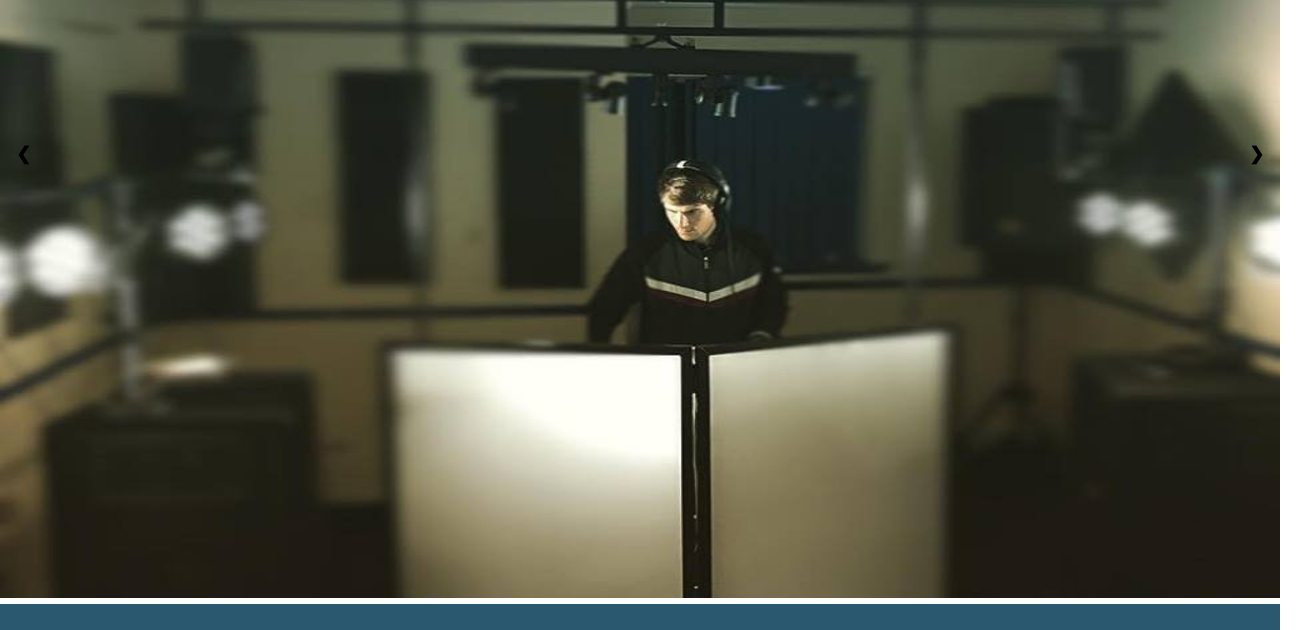
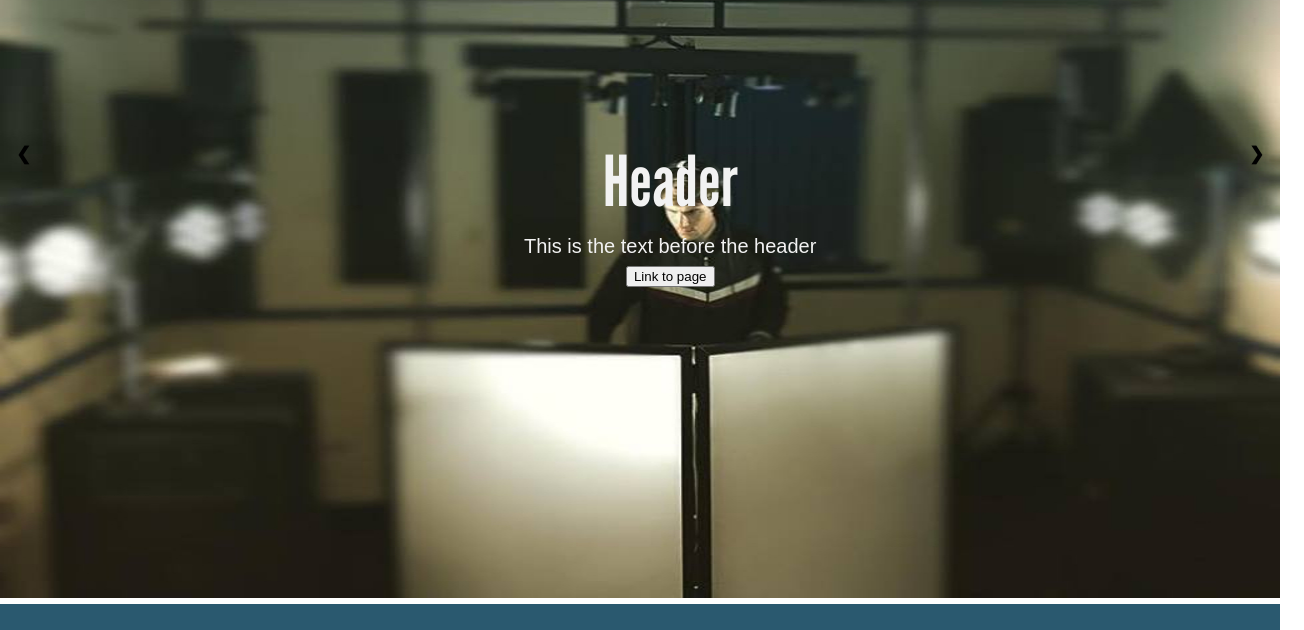
Before and after one commit to TagueFerguson/rhythm-rooms, a plain HTML site: page index.html in a window 1280 px wide. Shown: the part 170-800 px from the top of the page, 1304 px wide, since content can reach past the window. Drawn offline with nearby package versions, Linux system fonts and the light colour scheme.

Commit message:
Sit text box in the middle of the image

```diff
--- a/css/stylesheet.css
+++ b/css/stylesheet.css
@@ -202,7 +202,6 @@ div div img {
 	display: none;
 }
 .slides img {
-	width: 1366px;
 	height: 768px;
 }
 /* Arrow buttons */
@@ -227,16 +226,19 @@ div div img {
 }
 
 /* text */
-.slides p, .slides h2{
+.text {
 	color: #f2f2f2;
 	font-size: 20px;
 	padding: 8px 12px;
 	position: absolute;
-	bottom: 8px;
-	width: 100%;
+	top: 30%;
+	left: 40%;
 	text-align: center;
 }
-
+.text h2 {
+	font-size: 70px;
+	font-family: "League Gothic"
+}
 /**************************************
 FOOTER
 **************************************/
--- a/index.html
+++ b/index.html
@@ -51,18 +51,29 @@
     <div class="slideshow-wrapper">
       <div class="slides">
         <img src="images/dj.jpg" />
-        <p>Information on images and on link</p>
-        <h2>We run Events</h2>
+        <div class="text">
+          <h2>Header</h2>
+          <p>This is the text before the header</p>
+          <button>Link to page</button>
+        </div>
       </div>
       <div class="slides">
         <img src="images/remote_life.jpg" />
-        <p>Information on images and on link</p>
-        <h2>We run Events</h2>
+        <div class="text">
+          <h2>Header</h2>
+          <p>This is the text before the header</p>
+          <button>Link to page</button>
+
+        </div>
       </div>
       <div class="slides">
-        <img src="images/remote_life.jpg" />
-        <p>extra picture to check arrows are working</p>
-        <h2>Don't know any text</h2>
+        <img src="images/logo.png" />
+        <div class="text">
+          <h2>Header</h2>
+          <p>This is the text before the header</p>
+          <button>Link to page</button>
+
+        </div>
       </div>
       <a class="previous" onclick="plusSlides(-1)">&#10094;</a>
       <a class="next" onclick="plusSlides(1)">&#10095;</a>
```
